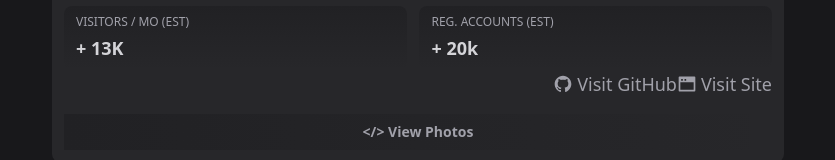
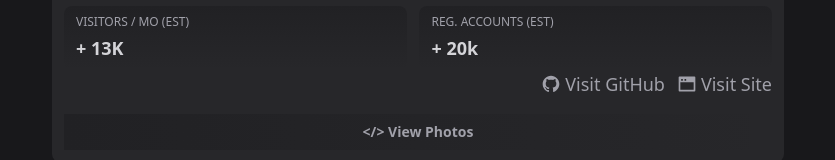
Before and after one commit to CampbellHarry/My-Website, a Next.js app: page /projects in a window 1280 px wide. Shown: the part 416-576 px from the top of the page, without its empty margins (222-1057 px from the left). Built offline with nearby package versions, Linux system fonts and the light colour scheme.

Commit message:
picky change im sorry.

```diff
--- a/src/app/projects/page.tsx
+++ b/src/app/projects/page.tsx
@@ -52,7 +52,7 @@ return (
                                         <p className="text-md text-zinc-300 font-semibold">+ 20k</p>
                                     </div>
                                 </div>
-                                <div className="flex flex-row items-end justify-end w-full">
+                                <div className="flex flex-row items-end justify-end w-full gap-3">
                                     <a target="_blank" href="https://github.com/Hdev-Group/HProjects" className="flex flex-row items-center gap-1 justify-center hover:text-zinc-50 cursor-pointer transition-all">
                                         <svg className="flex w-5" xmlns="http://www.w3.org/2000/svg" viewBox="0 0 24 24" fill="currentColor"><path d="M12.001 2C6.47598 2 2.00098 6.475 2.00098 12C2.00098 16.425 4.86348 20.1625 8.83848 21.4875C9.33848 21.575 9.52598 21.275 9.52598 21.0125C9.52598 20.775 9.51348 19.9875 9.51348 19.15C7.00098 19.6125 6.35098 18.5375 6.15098 17.975C6.03848 17.6875 5.55098 16.8 5.12598 16.5625C4.77598 16.375 4.27598 15.9125 5.11348 15.9C5.90098 15.8875 6.46348 16.625 6.65098 16.925C7.55098 18.4375 8.98848 18.0125 9.56348 17.75C9.65098 17.1 9.91348 16.6625 10.201 16.4125C7.97598 16.1625 5.65098 15.3 5.65098 11.475C5.65098 10.3875 6.03848 9.4875 6.67598 8.7875C6.57598 8.5375 6.22598 7.5125 6.77598 6.1375C6.77598 6.1375 7.61348 5.875 9.52598 7.1625C10.326 6.9375 11.176 6.825 12.026 6.825C12.876 6.825 13.726 6.9375 14.526 7.1625C16.4385 5.8625 17.276 6.1375 17.276 6.1375C17.826 7.5125 17.476 8.5375 17.376 8.7875C18.0135 9.4875 18.401 10.375 18.401 11.475C18.401 15.3125 16.0635 16.1625 13.8385 16.4125C14.201 16.725 14.5135 17.325 14.5135 18.2625C14.5135 19.6 14.501 20.675 14.501 21.0125C14.501 21.275 14.6885 21.5875 15.1885 21.4875C19.259 20.1133 21.9999 16.2963 22.001 12C22.001 6.475 17.526 2 12.001 2Z"></path></svg>
                                         Visit GitHub
```
